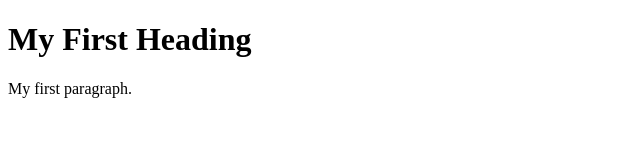
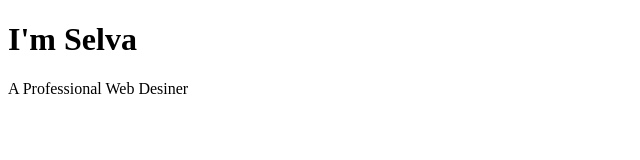
Before and after one commit to SelvaJaya/selvajaya.github.io, a plain HTML site: page index.html in a window 1280 px wide. Shown: the whole page, without its empty margins (0-640 px from the left). Drawn offline with Linux system fonts and the light colour scheme.

Commit message:
updating content

```diff
--- a/index.html
+++ b/index.html
@@ -2,8 +2,8 @@
 <html>
 <body>
 
-<h1>My First Heading</h1>
-<p>My first paragraph.</p>
+<h1>I'm Selva</h1>
+<p>A Professional Web Desiner</p>
 
 </body>
 </html>
```
